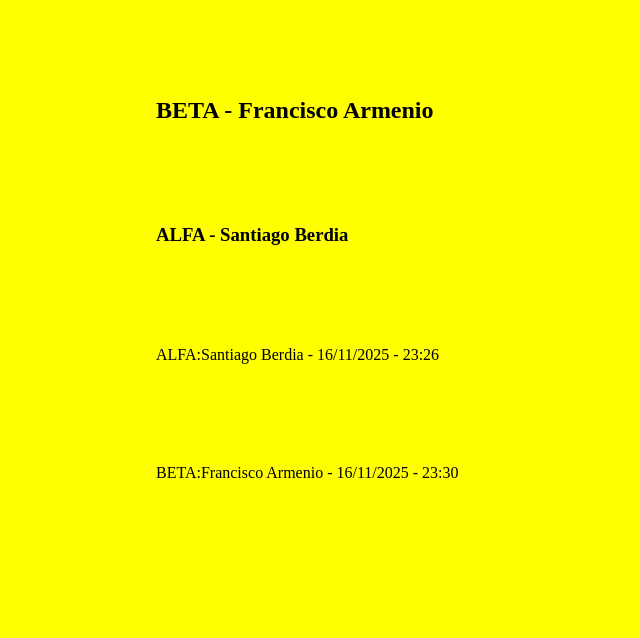
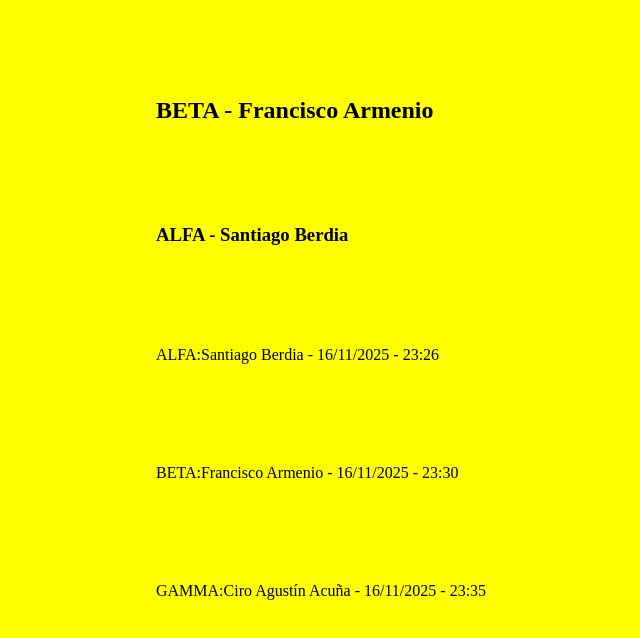
Before and after one commit to acunaciroagustin/TP_SO_i4_Equipo107, a plain HTML site: page index.html in a window 1280 px wide. Shown: the part 240-878 px from the top of the page, without its empty margins (144-784 px from the left). Drawn offline with Linux system fonts and the light colour scheme.

Commit message:
Gamma sube punto 20

```diff
--- a/index.html
+++ b/index.html
@@ -12,5 +12,6 @@
  <h3>ALFA - Santiago Berdia</h3>
  <p>ALFA:Santiago Berdia - 16/11/2025 - 23:26</p>
  <p>BETA:Francisco Armenio - 16/11/2025 - 23:30</p>
+ <p>GAMMA:Ciro Agustín Acuña - 16/11/2025 - 23:35</p>
  </body>
  </html>
```
